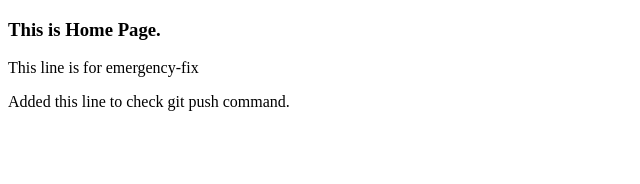
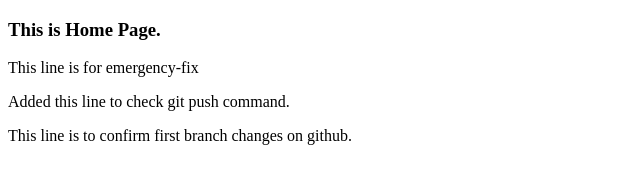
Before and after one commit to prasha9t/orangeRepo, a plain HTML site: page index.html in a window 1280 px wide. Shown: the whole page, without its empty margins (0-640 px from the left). Drawn offline with Linux system fonts and the light colour scheme.

Commit message:
Update index.html

```diff
--- a/index.html
+++ b/index.html
@@ -4,11 +4,12 @@
     <meta charset="UTF-8">
     <meta http-equiv="X-UA-Compatible" content="IE=edge">
     <meta name="viewport" content="width=device-width, initial-scale=1.0">
-    <title>Home Page</title>
+    <title>Home Page - first branch on github</title>
 </head>
 <body>
     <h3>This is Home Page.</h3>
     <p>This line is for emergency-fix</p>
     <p>Added this line to check git push command.</p>
+    <p>This line is to confirm first branch changes on github.</p>
 </body>
 </html>
```
